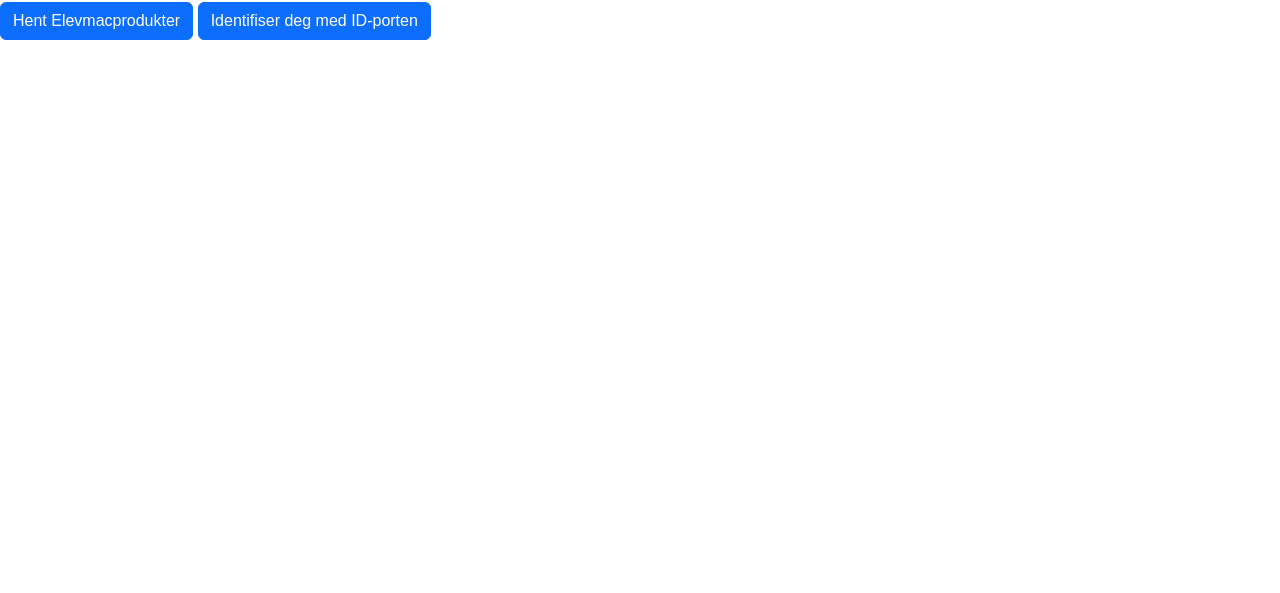
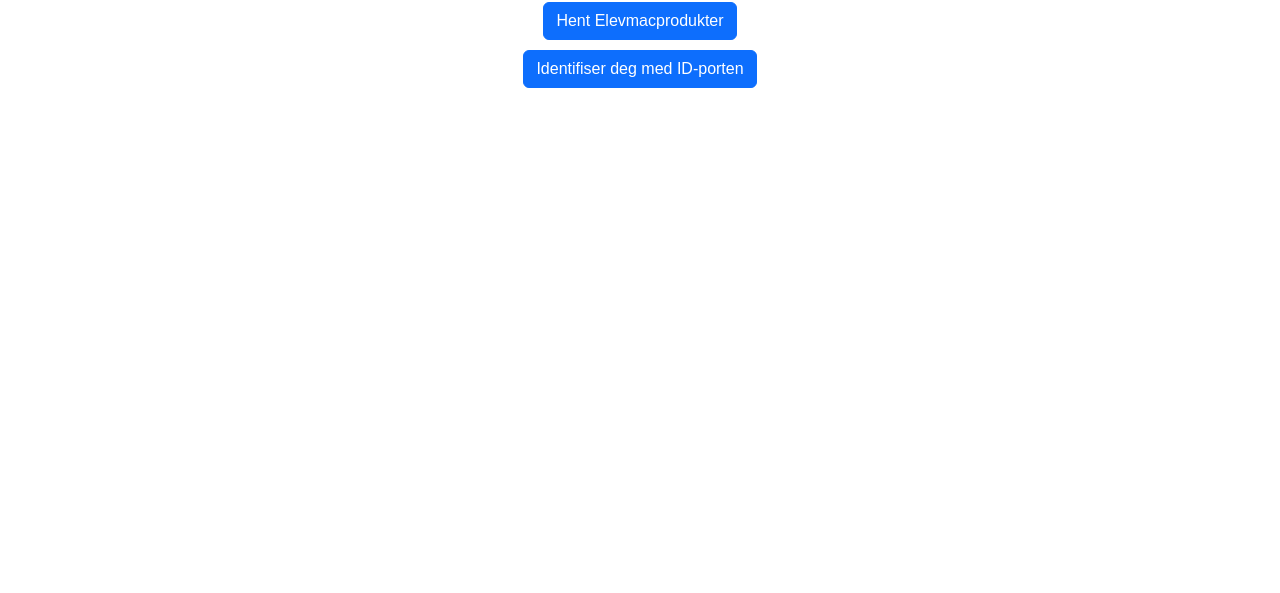
Before and after one commit to HenrikEple/shopifyconnector, a website: page index.html in a window 1280 px wide. Shown: the part 207-800 px from the top of the page. Drawn offline with nearby package versions, Linux system fonts and the light colour scheme.

Commit message:
Style Updates 4

```diff
--- a/index.html
+++ b/index.html
@@ -30,7 +30,7 @@
             border: 1px solid #ccc;
             padding: 20px;
             margin-bottom: 20px;
-            margin-left:20px;
+            margin-left: 20px;
             margin-right: 20px;
             border-radius: 8px;
             box-shadow: 0 2px 4px rgba(0, 0, 0, 0.1);
@@ -63,14 +63,21 @@
             margin-bottom: 10px;
         }
 
-        #output{
+        #output {
             padding: 20px 0;
         }
 
-        .btn{
-            text-align: center;
+        /* Center content */
+        .center-buttons {
+            display: flex;
+            justify-content: center;
+            flex-direction: column;
+            align-items: center;
         }
 
+        .btn{
+            margin-bottom: 10px; /* Space between buttons */
+        }
     </style>
 </head>
 <body>
@@ -80,10 +87,16 @@
     </div>
 
     <h1 style="text-align: center;">Test Shopify API</h1>
-    <button type="button" class="btn btn-primary" id="get-products">Hent Elevmacprodukter</button>
-    <a href="https://login.idporten.no/authorize?client_id=b2e94622-fc67-4a4a-9453-0276f07d06f1&response_type=code&scope=openid&redirect_uri=https://elevpc.rogfk.no/elev/oauth_callback&acr_values=idporten-loa-substantial&nonce=jqgGyUOqN9Q7ZuMaWvyb&state=pUXDLzQ0Q2JEJbnB7Nbe&code_challenge=Ke_vHwwhsxQW7F6Ra37nfDk5q6CcEbcMEx110ZJ-M50&code_challenge_method=S256" target="_blank">
-        <button type="button" class="btn btn-primary">Identifiser deg med ID-porten</button>
-    </a>
+
+    <!-- Center the buttons inside a flexbox container -->
+    <div class="center-buttons">
+        <button type="button" class="btn btn-primary" id="get-products">Hent Elevmacprodukter</button>
+
+        <a href="https://login.idporten.no/authorize?client_id=b2e94622-fc67-4a4a-9453-0276f07d06f1&response_type=code&scope=openid&redirect_uri=https://elevpc.rogfk.no/elev/oauth_callback&acr_values=idporten-loa-substantial&nonce=jqgGyUOqN9Q7ZuMaWvyb&state=pUXDLzQ0Q2JEJbnB7Nbe&code_challenge=Ke_vHwwhsxQW7F6Ra37nfDk5q6CcEbcMEx110ZJ-M50&code_challenge_method=S256" target="_blank">
+            <button type="button" class="btn btn-primary">Identifiser deg med ID-porten</button>
+        </a>
+    </div>
+
     <div id="output"></div>
 
     <script>
@@ -125,5 +138,6 @@
             });
         });
     </script>
+
 </body>
 </html>
```
